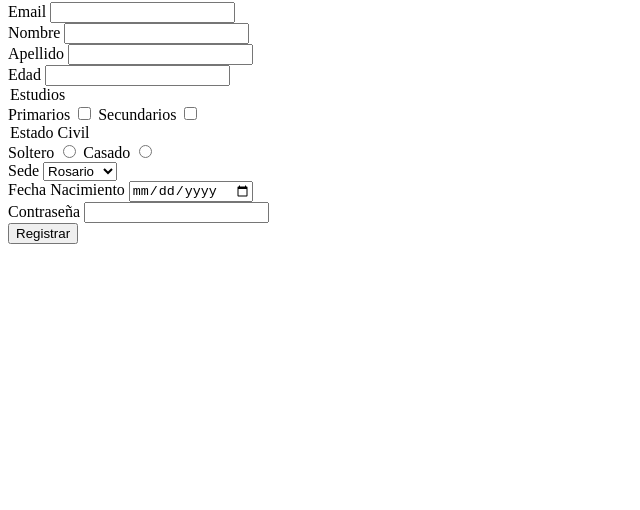
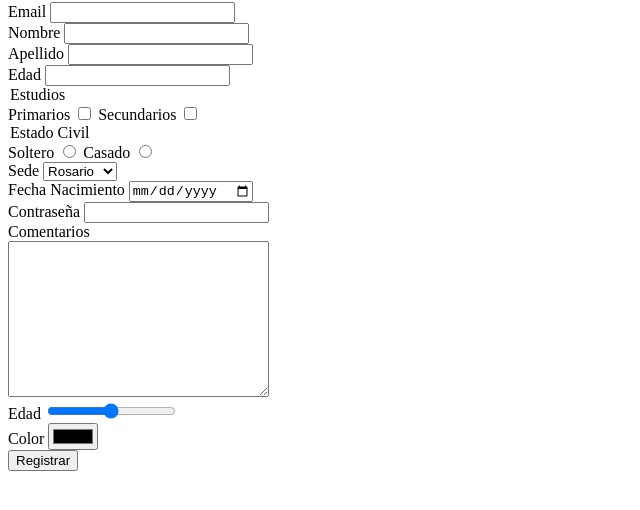
Before and after one commit to matiasr86/lppa, a plain HTML site: page clase2.html in a window 1280 px wide. Shown: the part 78-588 px from the top of the page, without its empty margins (0-640 px from the left). Drawn offline with Linux system fonts and the light colour scheme.

Commit message:
Agregando inputs

```diff
--- a/clase2.html
+++ b/clase2.html
@@ -59,6 +59,18 @@
                 <label for="password">Contraseña</label>
                 <input type="password" id="password">
             </div>
+            <label for="coments">Comentarios</label>
+            <div>
+                <textarea name="" id="coments" cols="30" rows="10"></textarea>
+            </div>
+            <div>
+                <label for="">Edad</label>
+                <input type="range">
+            </div>
+            <div>
+                <label for="">Color</label>
+                <input type="color">
+            </div>
 
             <button type="submit">
                 Registrar
```
